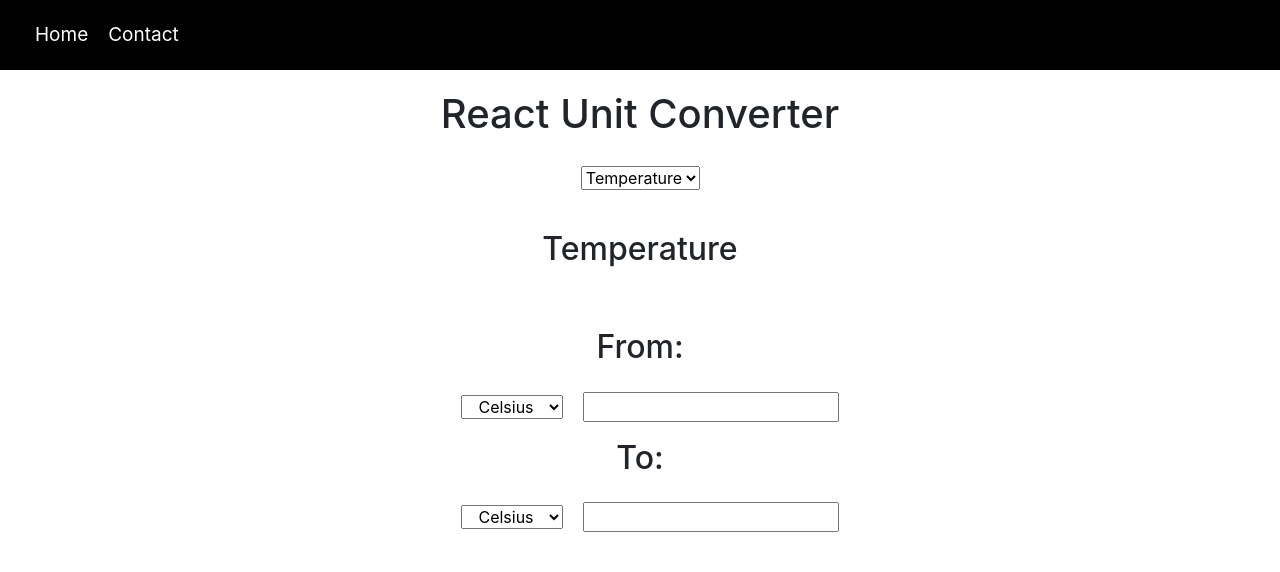
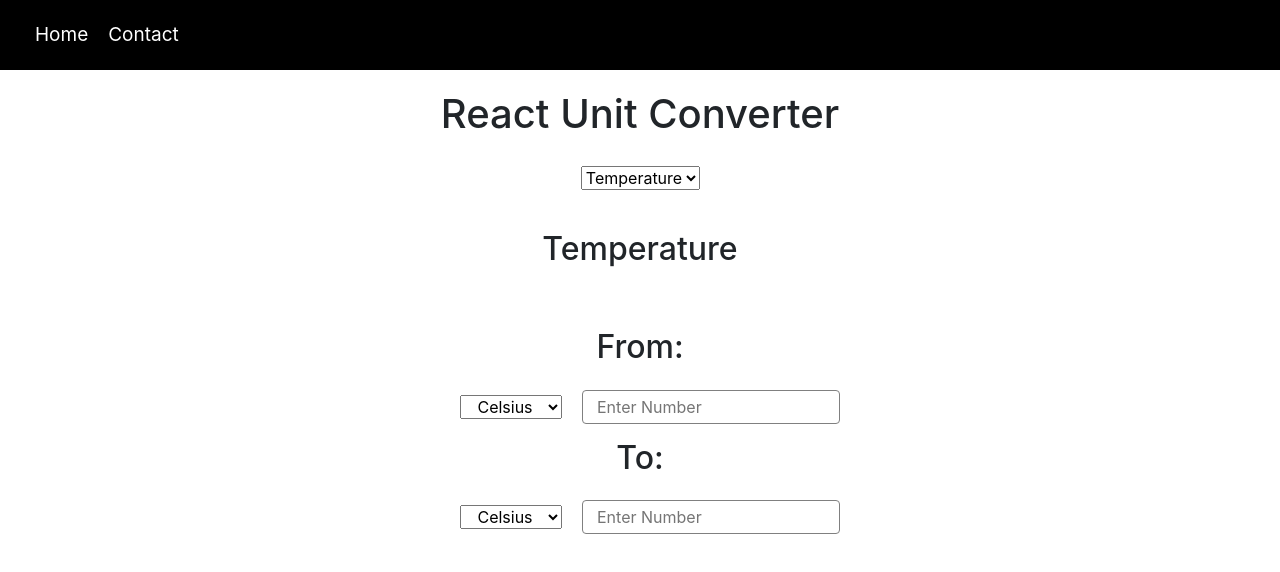
Before and after one commit to AdamMartin14/react-unit-converter, a React app: page / in a window 1280 px wide. Shown: the top 572 px of the page. Built offline with nearby package versions, Linux system fonts and the light colour scheme.

Commit message:
App Functionality Step 6: Temperature conversion: Celsius to/ from Fahrenheit conversion working in the console. Need to show results in the ResultBox from/to components.

```diff
--- a/src/components/AppBody/FromTo/FromTo.js
+++ b/src/components/AppBody/FromTo/FromTo.js
@@ -2,6 +2,7 @@
 import React, {Component} from 'react';
 import DropDownMenu from '../../UI/DropDownMenu/DropDownMenu';
 import ResultBox from '../ResultBox/ResultBox'
+
 
 const temperatureMeasurementUnits = [
     { value: 'celsius', label: 'Celsius' },
@@ -13,7 +14,45 @@ const temperatureMeasurementUnitsArray = temperatureMeasurementUnits.map(ctrl =>
 ));
 
 
+let celsiusFahrenheitOutput = ''
+
+
 class FromTo extends Component {
+
+    state = {
+        // WILL EVENTUALLY BE ONE STATE VALUE FOR ALL CONVERSIONS
+        fahrenheitToCelsius: '',
+        celsiusToFahrenheit: ''
+    }
+
+
+    celsiusToFahrenheitHandler = (event) => {
+        console.log('c to f handler fired');
+        const value = event.target.value;
+        console.log(value);
+
+        let celsiusToFahrenheitResult = value * 9 / 5 + 32;
+        celsiusFahrenheitOutput = celsiusToFahrenheitResult;
+        console.log(celsiusFahrenheitOutput);
+
+        // PASS RESULT TO OTHER BOX
+        this.setState({celsiusToFahrenheit: celsiusFahrenheitOutput});
+    }
+
+
+    fahrenheitToCelsiusHandler = (event) => {
+        console.log('f to c handler fired');
+        const value = event.target.value;
+        console.log(value);
+
+        let fahrenheitToCelsiusResult = (value - 32) * 5 / 9;
+        celsiusFahrenheitOutput = fahrenheitToCelsiusResult;
+        console.log(celsiusFahrenheitOutput);
+
+        // PASS RESULT TO OTHER BOX
+        this.setState({fahrenheitToCelsius: celsiusFahrenheitOutput});
+    }
+
 
     render() {
 
@@ -26,7 +65,10 @@ class FromTo extends Component {
                         dropDownListOptions={temperatureMeasurementUnitsArray}
                     />
 
-                    <ResultBox />
+                    <ResultBox
+                        inputHandler={this.celsiusToFahrenheitHandler}
+                        temperatureConversionValue={this.state.fahrenheitToCelsius}
+                    />
 
                 <h2>To:</h2>
 
@@ -34,7 +76,10 @@ class FromTo extends Component {
                         dropDownListOptions={temperatureMeasurementUnitsArray}
                     />
 
-                    <ResultBox />
+                    <ResultBox
+                        inputHandler={this.fahrenheitToCelsiusHandler}
+                        temperatureConversionValue={this.state.celsiusToFahrenheit}
+                    />
 
             </div>
         )
--- a/src/components/AppBody/ResultBox/ResultBox.css
+++ b/src/components/AppBody/ResultBox/ResultBox.css
@@ -0,0 +1,6 @@
+.ResultInputBox {
+    text-indent: 10px;
+    border: 1px solid grey;
+    border-radius: 4px;
+    padding: 4px;
+}
--- a/src/components/AppBody/ResultBox/ResultBox.js
+++ b/src/components/AppBody/ResultBox/ResultBox.js
@@ -6,7 +6,14 @@ import classes from '../ResultBox/ResultBox.css';
 const resultBox = (props) => {
 
         return (
-            <input></input>
+            <input
+                className ={classes.ResultInputBox}
+                placeholder="Enter Number"
+                //value={props.temperatureConversionValue}
+                onChange={props.inputHandler}
+            >
+
+            </input>
         );
 }
 
```
